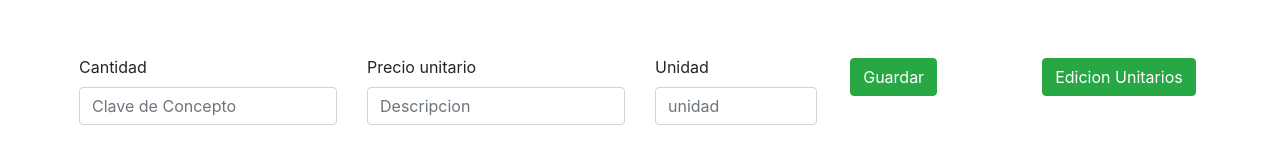
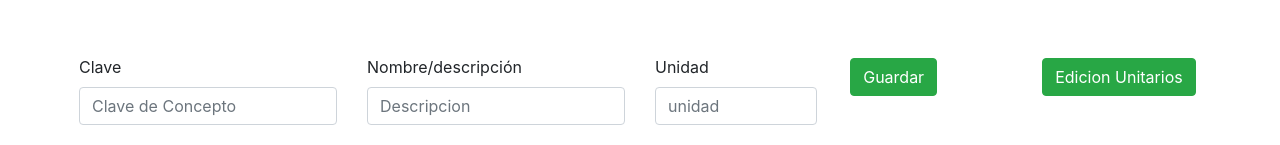
Before and after one commit to JessicaBorja/PresupuestosIDE, a React (Create React App) app: page /unitario in a window 1280 px wide. Shown: the part 326-471 px from the top of the page. Built offline with nearby package versions, Linux system fonts and the light colour scheme; no server answers; a web font is replaced by a local one.

Commit message:
actualizar inputs

```diff
--- a/src/pages/Unit/AddUnit/Unit.js
+++ b/src/pages/Unit/AddUnit/Unit.js
@@ -287,7 +287,7 @@ export class UnitPage extends Component {
             Header: "Precio",
             accessor: "unitPrice",
             // headerStyle: {textAlign: 'right'},
-            Cell: row => <div style={{ textAlign: "center" }}>{row.value}</div>,
+            Cell: row => <div style={{ textAlign: "center" }}>${row.value}</div>,
             },
             {
             Header: props => <span>Operacion a realizar</span>, // Custom header components!
@@ -333,7 +333,7 @@ export class UnitPage extends Component {
             Header: "Subtotal",
             accessor: "totalPrice",
             // headerStyle: {textAlign: 'right'},
-            Cell: row => <div style={{ textAlign: "center" }}>{row.value}</div>,
+            Cell: row => <div style={{ textAlign: "center" }}>${row.value}</div>,
             filterMethod: (filter, row) =>
                 row[filter.id].toLowerCase().includes(filter.value.toLowerCase())
             },
@@ -367,12 +367,12 @@ export class UnitPage extends Component {
                     <h1>Agrega Precios Unitarios</h1>
                     <Row style={{marginBottom:"2rem",width:"90%"}}>
                         <Col xs={12} lg={3}>
-                            <Form.Label>Cantidad</Form.Label>
+                            <Form.Label>Clave</Form.Label>
                             <Form.Control type="email" placeholder="Clave de Concepto"
                             onChange={this.handleChange('conceptKey')}/>
                         </Col>
                         <Col xs={12} lg={3}>
-                            <Form.Label>Precio unitario</Form.Label>
+                            <Form.Label>Nombre/descripción </Form.Label>
                             <Form.Control type="email" placeholder="Descripcion"
                             onChange={this.handleChange('description')}/>
                         </Col>
```
